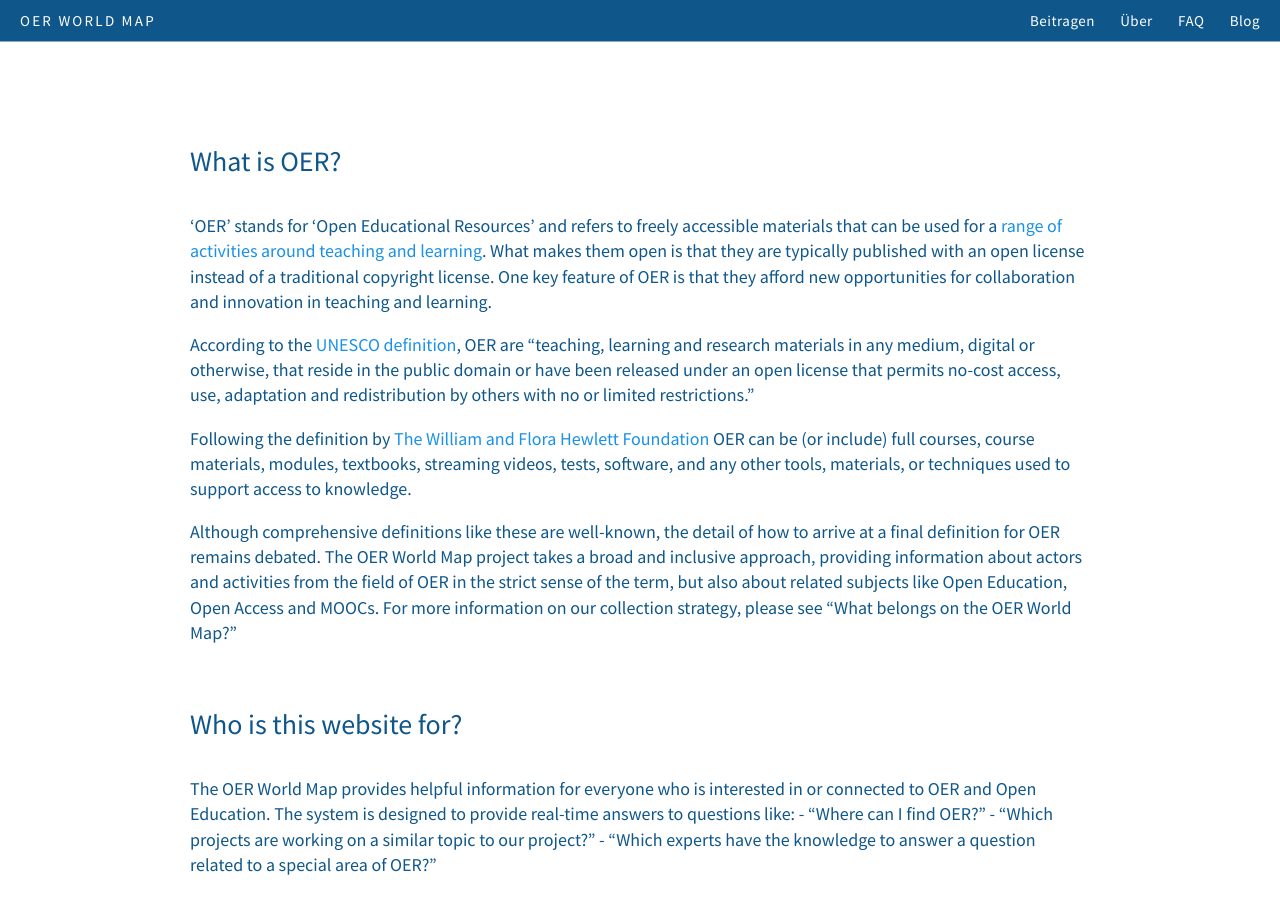
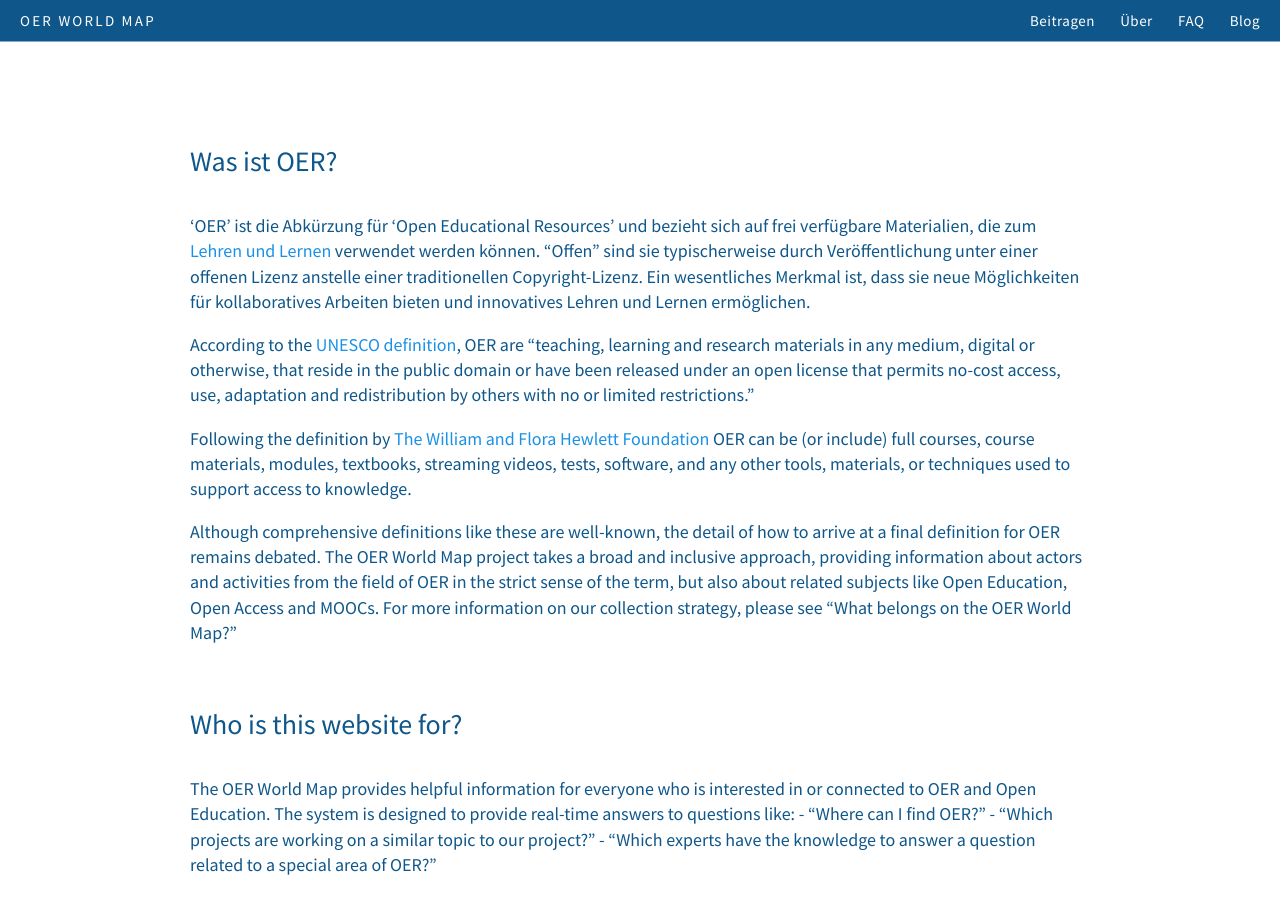
Before and after one commit to hbz/oerworldmap-ui, a Jekyll site: the page built from docs/FAQ.de.md, in a window 1280 px wide and 900 px high. Built offline with Jekyll 4.4.1, drawn with Linux system fonts in a browser that asks for light colours; nearby versions of some CDN libraries; comment, search, counter and statistics services are not loaded; a style sheet for code colours, icons or effects is not loaded.

Commit message:
New translations FAQ.md (German)

```diff
--- a/docs/FAQ.de.md
+++ b/docs/FAQ.de.md
@@ -1,9 +1,9 @@
 ---
 title: FAQ
 ---
-## What is OER?
+## Was ist OER?
 
-'OER' stands for 'Open Educational Resources' and refers to freely accessible materials that can be used for a [range of activities around teaching and learning](https://www.opencontent.org/definition/). What makes them open is that they are typically published with an open license instead of a traditional copyright license. One key feature of OER is that they afford new opportunities for collaboration and innovation in teaching and learning.
+'OER' ist die Abkürzung für 'Open Educational Resources' und bezieht sich auf frei verfügbare Materialien, die zum [Lehren und Lernen](https://www.opencontent.org/definition/) verwendet werden können. "Offen" sind sie typischerweise durch Veröffentlichung unter einer offenen Lizenz anstelle einer traditionellen Copyright-Lizenz. Ein wesentliches Merkmal ist, dass sie neue Möglichkeiten für kollaboratives Arbeiten bieten und innovatives Lehren und Lernen ermöglichen.
 
 According to the [UNESCO definition](http://www.unesco.org/new/fileadmin/MULTIMEDIA/HQ/CI/CI/pdf/Events/English_Paris_OER_Declaration.pdf), OER are “teaching, learning and research materials in any medium, digital or otherwise, that reside in the public domain or have been released under an open license that permits no-cost access, use, adaptation and redistribution by others with no or limited restrictions.”
 
```
